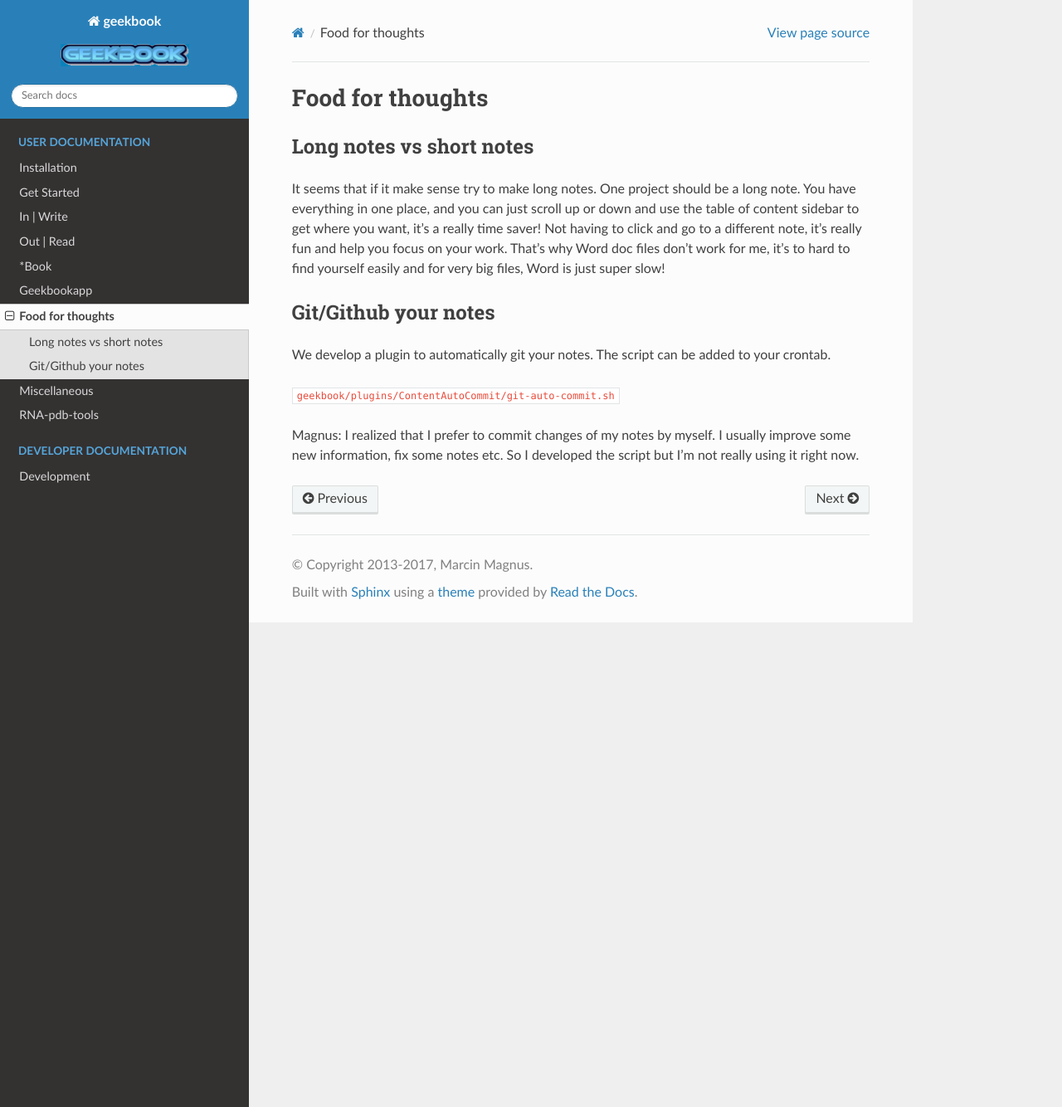
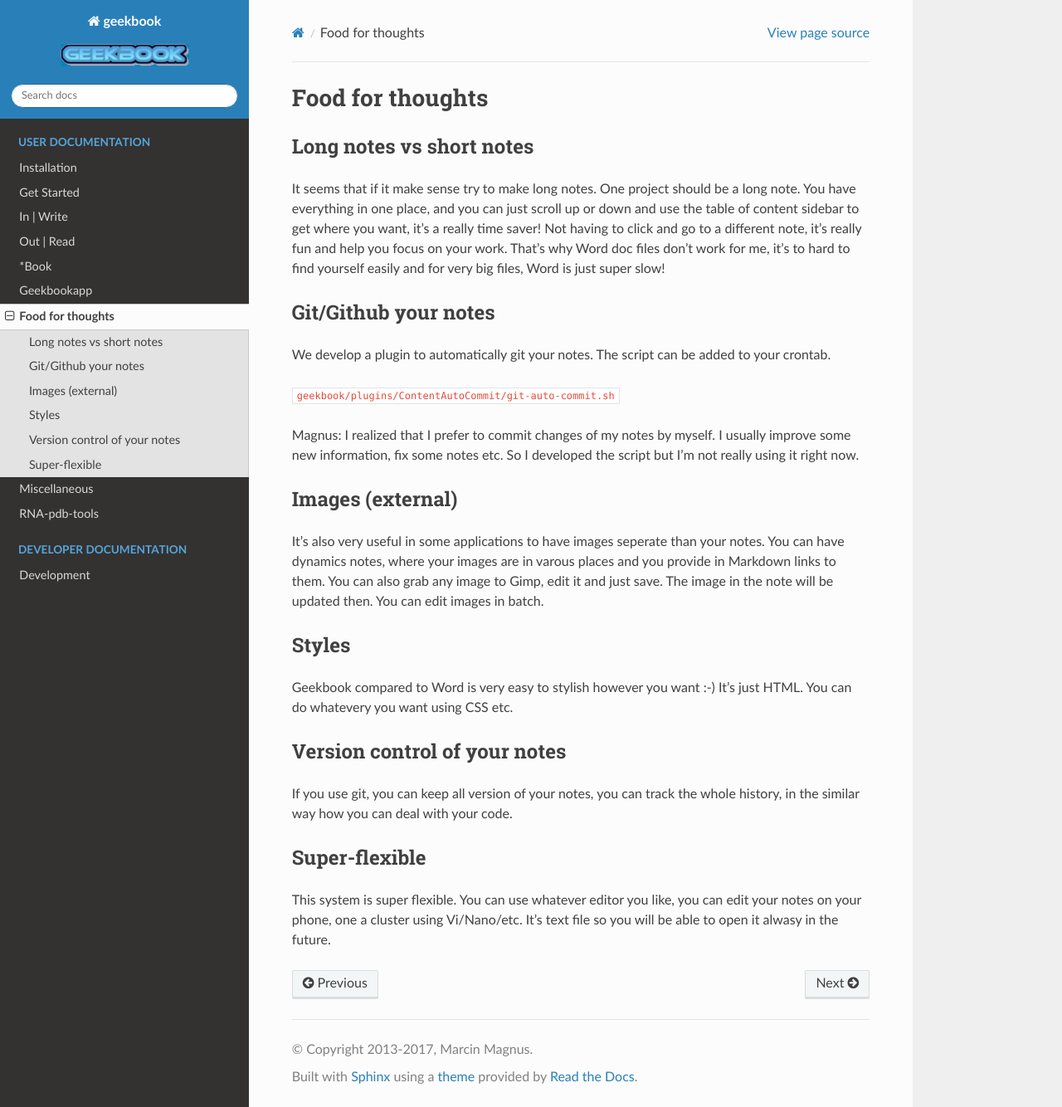
Before and after one commit to mmagnus/geekbook, a Sphinx documentation site: the page built from docs/source/thoughts.rst, in a window 1280 px wide and 1334 px high. Shown: the whole window at 83% size. Built offline with Sphinx 7.4.7 and the Read the Docs theme 2.0.0, drawn with Linux system fonts in a browser that asks for light colours.

Commit message:
Update thoughts.rst

```diff
--- a/docs/source/thoughts.rst
+++ b/docs/source/thoughts.rst
@@ -12,3 +12,19 @@ We develop a plugin to automatically git your notes. The script can be added to
 ``geekbook/plugins/ContentAutoCommit/git-auto-commit.sh``
 
 Magnus: I realized that I prefer to commit changes of my notes by myself. I usually improve some new information, fix some notes etc. So I developed the script but I'm not really using it right now.
+
+Images (external)
+-----------------------------------------------------------------
+It's also very useful in some applications to have images seperate than your notes. You can have dynamics notes, where your images are in varous places and you provide in Markdown links to them. You can also grab any image to Gimp, edit it and just save. The image in the note will be updated then. You can edit images in batch.
+
+Styles
+-----------------------------------------------------------------
+Geekbook compared to Word is very easy to stylish however you want :-) It's just HTML. You can do whatevery you want using CSS etc.
+
+Version control of your notes
+-----------------------------------------------------------------
+If you use git, you can keep all version of your notes, you can track the whole history, in the similar way how you can deal with your code.
+
+Super-flexible
+-----------------------------------------------------------------
+This system is super flexible. You can use whatever editor you like, you can edit your notes on your phone, one a cluster using Vi/Nano/etc. It's text file so you will be able to open it alwasy in the future.
```
